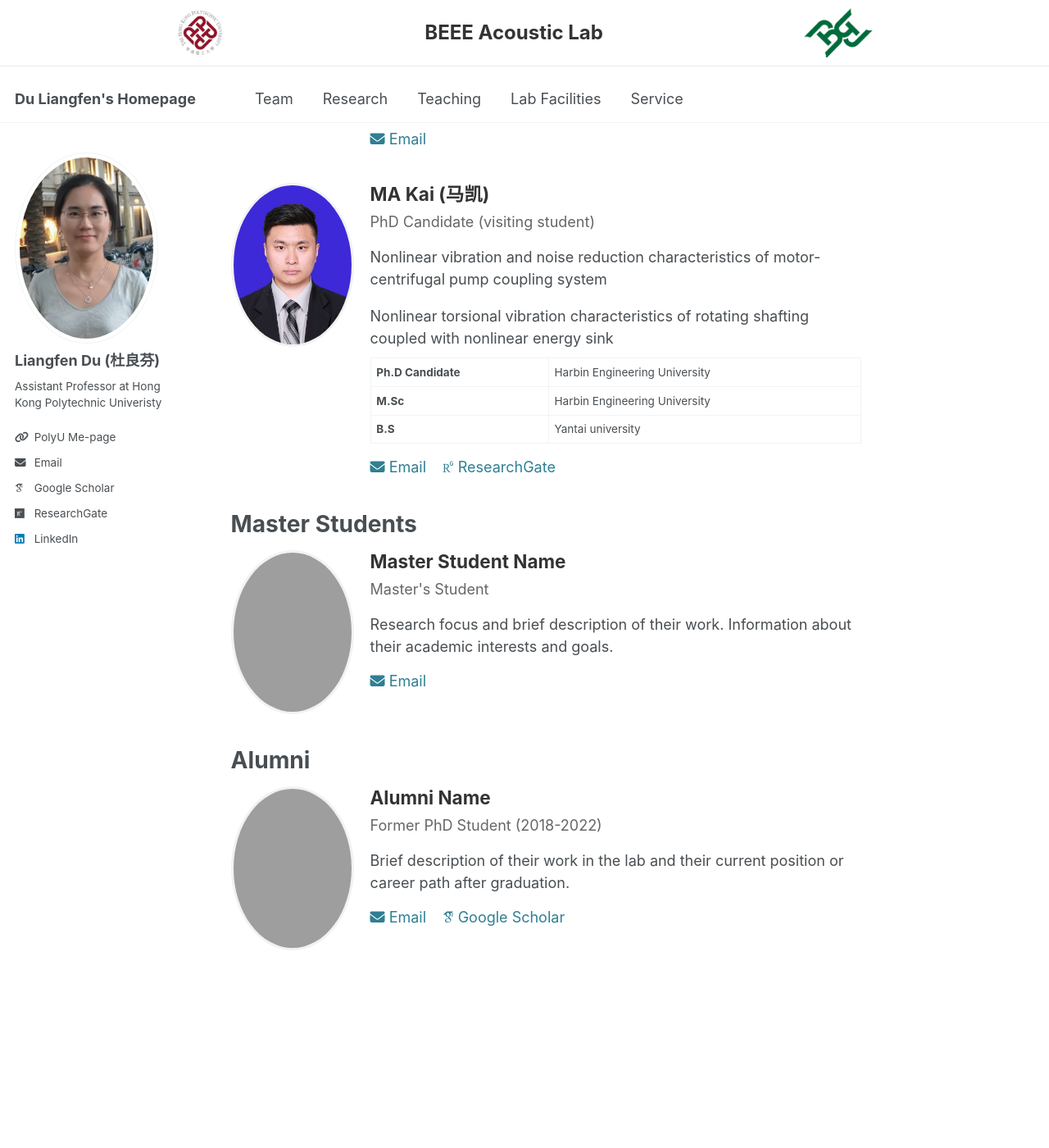
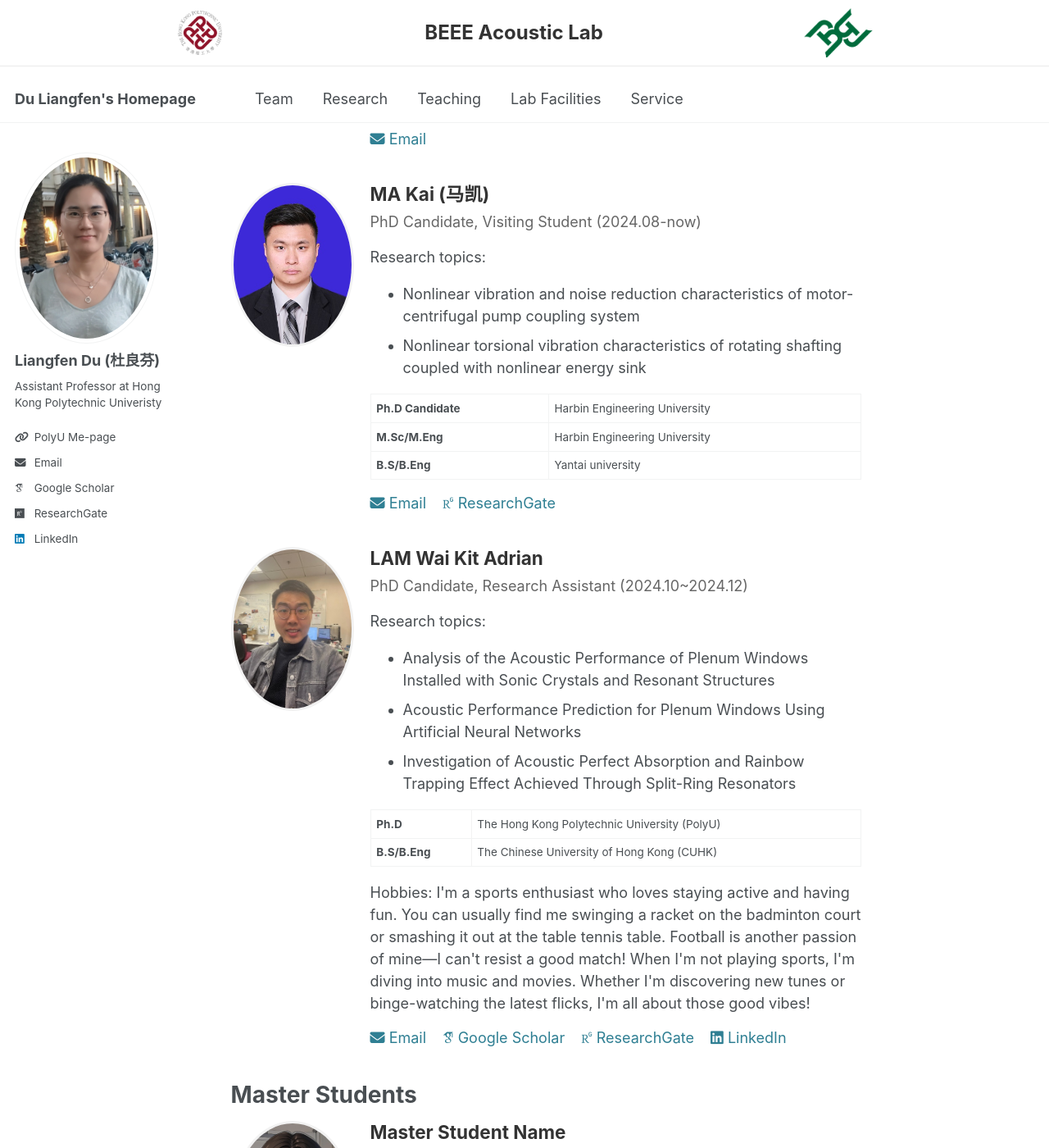
Before and after one commit to liangfen-du/liangfen-du.github.io, a Jekyll site: the page built from _pages/team.md, in a window 1280 px wide and 1400 px high, scrolled down 718 px. Shown: the whole window at 82% size. Built offline with Jekyll 4.4.1, drawn with Linux system fonts in a browser that asks for light colours; some web fonts are replaced; grey boxes are pictures that could not be loaded.

Commit message:
add students

```diff
--- a/_pages/team.md
+++ b/_pages/team.md
@@ -137,20 +137,23 @@ redirect_from:
     </div>
     <div class="team-member-info">
       <h2>MA Kai (马凯)</h2>
-      <h3>PhD Candidate (visiting student)</h3>
-      <p>Nonlinear vibration and noise reduction characteristics of motor-centrifugal pump coupling system</p>
-      <p>Nonlinear torsional vibration characteristics of rotating shafting coupled with nonlinear energy sink</p>
+      <h3>PhD Candidate, Visiting Student (2024.08-now)</h3>
+      <p>Research topics:</p>
+      <ul>
+        <li>Nonlinear vibration and noise reduction characteristics of motor-centrifugal pump coupling system</li>
+        <li>Nonlinear torsional vibration characteristics of rotating shafting coupled with nonlinear energy sink</li>
+      </ul>
       <table>
        <tr>
           <td><strong>Ph.D Candidate</strong></td>
           <td>Harbin Engineering University</td>
         </tr>
         <tr>
-          <td><strong>M.Sc</strong></td>
+          <td><strong>M.Sc/M.Eng</strong></td>
           <td>Harbin Engineering University</td>
         </tr>
         <tr>
-          <td><strong>B.S</strong></td>
+          <td><strong>B.S/B.Eng</strong></td>
           <td>Yantai university</td>
         </tr>
       </table>
@@ -161,12 +164,50 @@ redirect_from:
     </div>
   </div>
 
+
+  <div class="team-member">
+    <div class="team-member-image">
+      <img src="/images/lam_wai_kit.jpeg" alt="LAM Wai Kit Adrian">
+    </div>
+    <div class="team-member-info">
+      <h2>LAM Wai Kit Adrian</h2>
+      <h3>PhD Candidate, Research Assistant (2024.10~2024.12)</h3>
+      <p>Research topics:</p>
+      <ul>
+        <li>Analysis of the Acoustic Performance of Plenum Windows Installed with Sonic Crystals and Resonant Structures</li>
+        <li>Acoustic Performance Prediction for Plenum Windows Using Artificial Neural Networks</li>
+        <li>Investigation of Acoustic Perfect Absorption and Rainbow Trapping Effect Achieved Through Split-Ring Resonators</li>
+      </ul>
+      <table>
+        <tr>
+          <td><strong>Ph.D</strong></td>
+          <td>The Hong Kong Polytechnic University (PolyU)</td>
+        </tr>
+        <tr>
+          <td><strong>B.S/B.Eng</strong></td>
+          <td>The Chinese University of Hong Kong (CUHK)</td>
+        </tr>
+      </table>
+      <p>Hobbies: I'm a sports enthusiast who loves staying active and having fun. You can usually find me swinging a racket on the badminton court or smashing it out at the table tennis table. Football is another passion of mine—I can't resist a good match! When I'm not playing sports, I'm diving into music and movies. Whether I'm discovering new tunes or binge-watching the latest flicks, I'm all about those good vibes!</p>
+      <div class="team-member-contact">
+        <a href="mailto:wai-kit-adrian.lam@connect.polyu.hk"><i class="fas fa-envelope"></i> Email</a>
+        <a href="https://scholar.google.com/citations?user=3576az4AAAAJ&hl=en" target="_blank"><i class="ai ai-google-scholar"></i> Google Scholar</a>
+        <a href="https://www.researchgate.net/profile/Adrian-Lam-3" target="_blank"><i class="ai ai-researchgate"></i> ResearchGate</a>
+        <a href="https://www.linkedin.com/in/adrian-lam-waikit70" target="_blank"><i class="fab fa-linkedin"></i> LinkedIn</a>
+      </div>
+    </div>
+  </div>
+
+
+
+
+
   <!-- Master Students -->
   <h1>Master Students</h1>
 
   <div class="team-member">
     <div class="team-member-image">
-      <img src="/images/master1.jpg" alt="Master Student Name">
+      <img src="/images/cartoon_figure.png" alt="Master Student Name">
     </div>
     <div class="team-member-info">
       <h2>Master Student Name</h2>
@@ -183,7 +224,7 @@ redirect_from:
 
   <div class="team-member">
     <div class="team-member-image">
-      <img src="/images/alumni1.jpg" alt="Alumni Name">
+      <img src="/images/cartoon_figure.png" alt="Alumni Name">
     </div>
     <div class="team-member-info">
       <h2>Alumni Name</h2>
```
Also changed, not shown: images/cartoon_figure.png (added), 3 other files.
